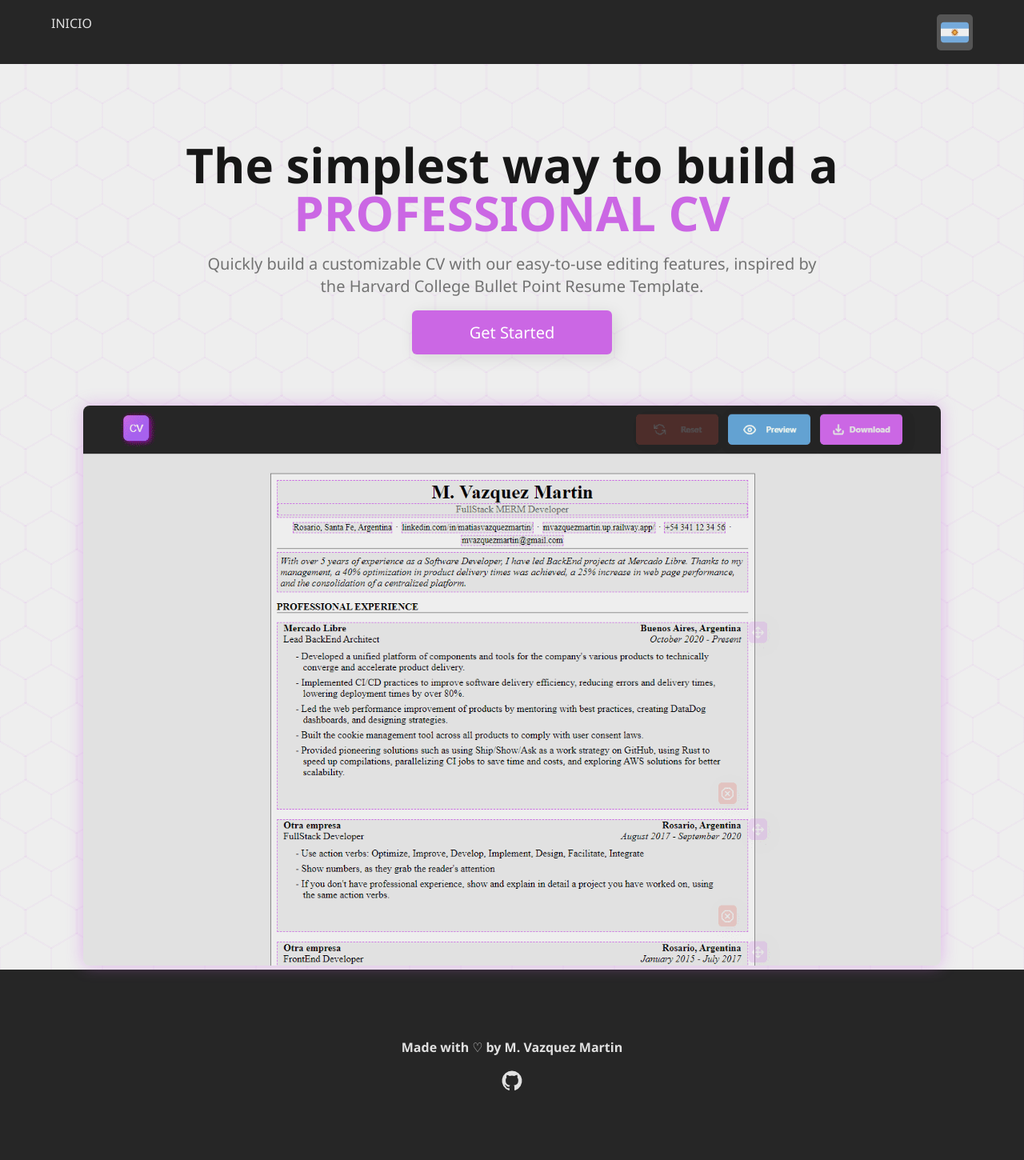
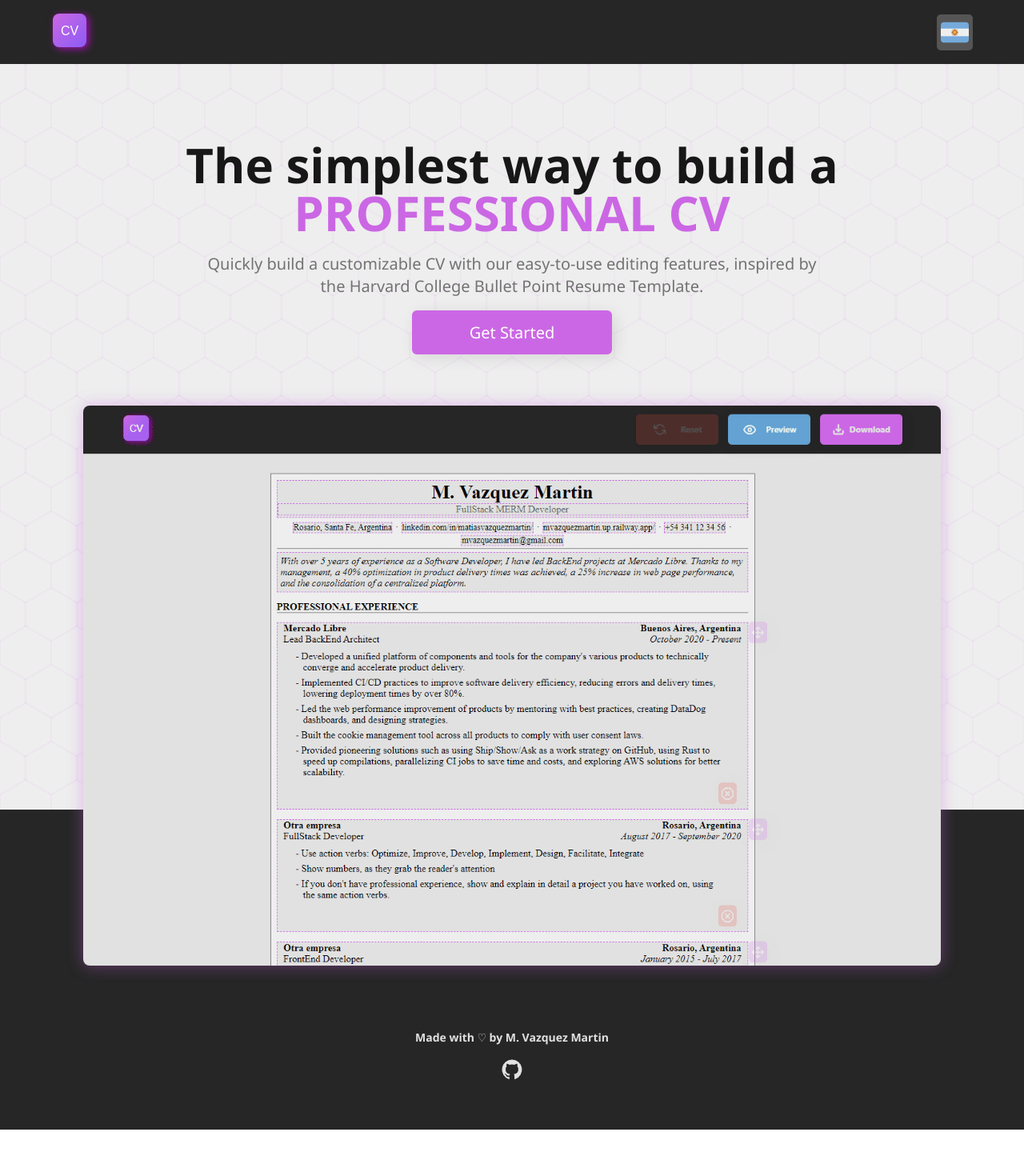
Before and after one commit to mvazquezmartin/cv_generator, a React (Vite) app: page / in a window 1280 px wide. Shown: the whole page at 80% size. After the commit the page ends 1412 px from the top, so only its background shows below. Built offline with nearby package versions, Linux system fonts and the light colour scheme; what @react-pdf/renderer would draw is missing.

Commit message:
style: minor changes home

```diff
--- a/src/components/Footer/Footer.jsx
+++ b/src/components/Footer/Footer.jsx
@@ -6,6 +6,9 @@ export const Footer = () => {
   const { t } = useTranslation();
   return (
     <footer>
+      <div className="bg-absolute"></div>
+      <div></div>
+      <div className='footerby'>
         <p>
           {t('footer.by')}
           <a href="https://github.com/mvazquezmartin" target="_blank">
@@ -15,6 +18,7 @@ export const Footer = () => {
         <div className="github-container">
           <SVG_githubIcon />
         </div>
+      </div>
     </footer>
   );
 };
--- a/src/components/Footer/footer.css
+++ b/src/components/Footer/footer.css
@@ -5,11 +5,27 @@ footer {
   align-items: center;
   row-gap: 1rem;
   background: #262626;
-  height: 30dvh;
+  height: 25dvh;
   color: #e1e1e1;
+  position: relative;
 
+  .bg-absolute {
+    position: absolute;
+    height: 25dvh;
+    background: #262626;
+    top: -25dvh;
+    width: 100%;
+  }
+
+  .footerby {
+    display: flex;
+    flex-direction: column;
+    justify-content: center;
+    align-items: center;
+    row-gap: 1rem;
     p {
       font-weight: 600;
+      font-size: 14px;
       a {
         transition: color 0.3s ease;
         &:hover {
@@ -26,3 +42,4 @@ footer {
       }
     }
   }
+}
--- a/src/components/Header/Header.jsx
+++ b/src/components/Header/Header.jsx
@@ -1,10 +1,17 @@
 import { LanguageHandler } from '../LanguageHandler/LanguageHandler';
-import { SVG_downloadIcon, SVG_preview } from '@/assets/svg';
+import {
+  SVG_downloadIcon,
+  SVG_logo,
+  SVG_preview,
+  SVG_reset,
+} from '@/assets/svg';
 import { useTranslation } from 'react-i18next';
 import { PDFDocument } from '@/pages/CreateCV/CVDesign';
 import { PDFDownloadLink } from '@react-pdf/renderer';
+import { useNavigate } from 'react-router-dom';
 import './header.css';
-import { useNavigate } from 'react-router-dom';
+import { useContext } from 'react';
+import { CVContext } from '@/context/CVContext';
 
 export const Header = ({
   showBtn,
@@ -14,25 +21,33 @@ export const Header = ({
   experiences,
   education,
   skills,
+  fixed,
 }) => {
   const navigate = useNavigate();
   const { t } = useTranslation();
   const handlePreviewClick = () => {
     navigate('/pdfpreview');
   };
+  const { resetCvData } = useContext(CVContext);
   return (
-    <header>
+    <header className={fixed ? 'header-fixed' : ''}>
       <div className="header-flex">
         <div className="logo-header">
-          <a href="/">INICIO</a>
+          <a href="/">
+            <SVG_logo />
+          </a>
         </div>
         <div className="language-download">
           {showBtn ? (
             <LanguageHandler />
           ) : (
             <div className="btn-header-container">
+              <button onClick={resetCvData} className="btn-reset">
+                <SVG_reset />
+                {t('header.reset')}
+              </button>
               <button onClick={handlePreviewClick} className="btn-preview">
-                <SVG_preview /> {t('cvBuilder.preview')}
+                <SVG_preview /> {t('header.preview')}
               </button>
               <PDFDownloadLink
                 document={
--- a/src/components/Header/header.css
+++ b/src/components/Header/header.css
@@ -1,3 +1,9 @@
+.header-fixed {
+  position: fixed;
+  top: 0;
+  left: 0;
+  z-index: 1000;
+}
 header {
   display: flex;
   width: 100%;
@@ -13,19 +19,28 @@ header {
     justify-content: space-between;
     max-width: 1280px;
     width: 100%;
+    .logo-header {
+      display: flex;
+      justify-content: center;
+      align-items: center;
+      height: 50px;
+      filter: drop-shadow(3px 2px 5px #ea00ff9f);
     }
 
     .language-download {
+      display: flex;
+      align-items: center;
+      justify-content: center;
       .btn-header-container {
         display: flex;
         column-gap: 1rem;
-      .btn-preview {
-        background-color: #63a2d2;
+        .btn-reset {
+          opacity: 0.2;
+          background-color: #e74c3c;
           color: #ffffff;
           border: none;
           border-radius: 6px;
           cursor: pointer;
-        transition: background-color 0.3s ease;
           padding: 0.5rem 1rem;
           font-size: 14px;
           line-height: 1.75rem;
@@ -35,6 +50,34 @@ header {
           display: flex;
           justify-content: space-around;
           align-items: center;
+          box-shadow: 4px 4px 20px 0px rgba(0, 0, 0, 0.1);
+          transition: background-color 0.3s ease, opacity 0.3s ease;
+
+          &:hover {
+            opacity: 1;
+            background-color: #c0392b;
+          }
+
+          &:active {
+            background-color: #a93226;
+          }
+        }
+        .btn-preview {
+          background-color: #63a2d2;
+          color: #ffffff;
+          border: none;
+          border-radius: 6px;
+          cursor: pointer;
+          padding: 0.5rem 1rem;
+          font-size: 14px;
+          line-height: 1.75rem;
+          font-weight: 500;
+          height: 50px;
+          width: 135px;
+          display: flex;
+          justify-content: space-around;
+          align-items: center;
+          transition: background-color 0.3s ease;
           box-shadow: 4px 4px 20px 0px rgba(0, 0, 0, 0.1);
 
           &:hover {
@@ -89,3 +132,4 @@ header {
       }
     }
   }
+}
```
Lines whose indentation alone changed are shown as unchanged.
